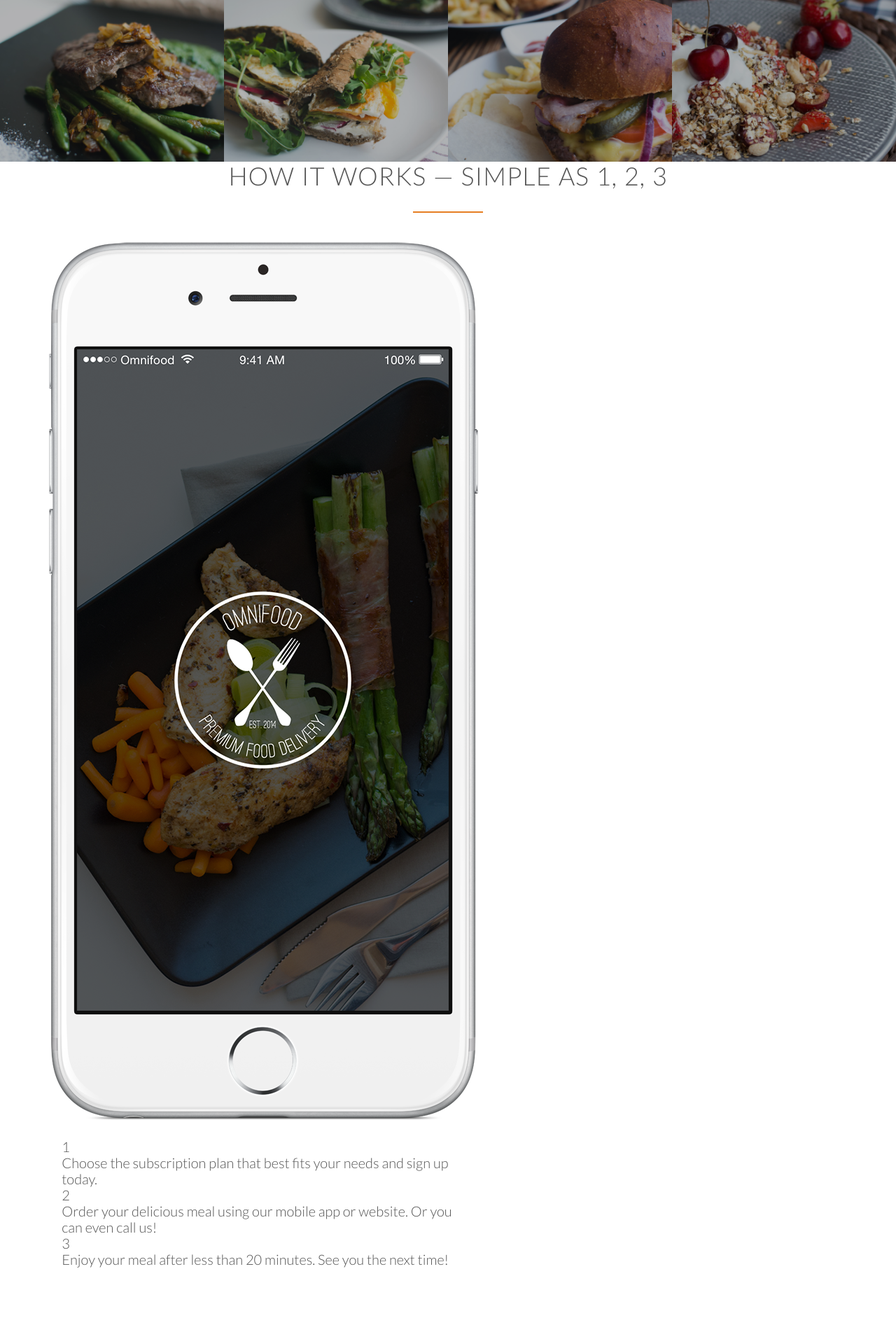
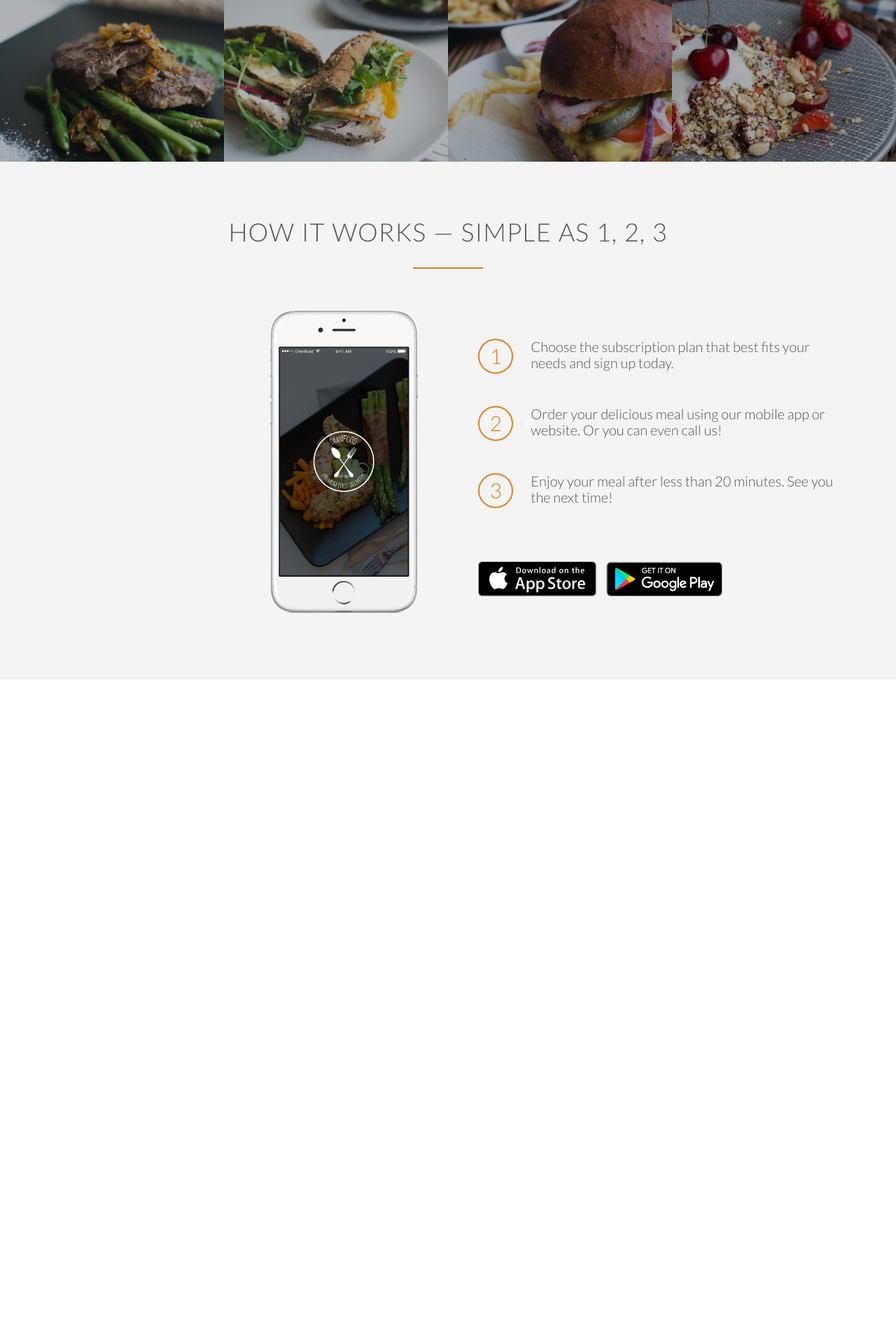
Before and after one commit to jfisher396/omni-food, a PHP site: page / in a window 1280 px wide. Shown: the part 1751-3654 px from the top of the page at 70% size. After the commit the page ends 2627 px from the top, so only its background shows below. Run offline with PHP 8.4, Linux system fonts and the light colour scheme; style sheets or scripts are compiled from the project's sources; some libraries are stand-ins or nearby versions.

Commit message:
how it works section complete

```diff
--- a/index.html
+++ b/index.html
@@ -95,7 +95,7 @@
 
     <!-- favorite meals section -->
     <section class="section-meals">
-      <ul class="meals-showcase">
+      <ul class="meals-showcase clearfix">
         <li>
           <figure class="meal-photo">
             <img src="resources/css/img/1.jpg" alt="Korean bibimbap with egg and vegetables" />
@@ -118,7 +118,7 @@
         </li>
       </ul>
 
-      <ul class="meals-showcase">
+      <ul class="meals-showcase clearfix">
         <li>
           <figure class="meal-photo">
             <img src="resources/css/img/5.jpg" alt="Paleo beef steak with vegetables" />
@@ -146,11 +146,14 @@
       <div class="row">
         <h2>How it works &mdash; Simple as 1, 2, 3</h2>
       </div>
+
       <div class="row">
-        <div class="col span 1-of-2">
+        <!-- left column -->
+        <div class="col span-1-of-2 steps-box">
           <img src="resources/css/img/app-iPhone.png" alt="Omnifood app on iPhone" class="app-screen">
         </div>
-        <div class="col span-1-of-2">
+        <!-- right column -->
+        <div class="col span-1-of-2 steps-box">
           <div class="works-step">
             <div>1</div>
             <p>Choose the subscription plan that best fits your needs and sign up today.</p>
@@ -163,9 +166,13 @@
             <div>3</div>
             <p>Enjoy your meal after less than 20 minutes. See you the next time!</p>
           </div>
+          <a href="#" class="btn-app-apple"><img src="resources/css/img/download-app.svg" alt="app store button"></a>
+          <a href="#" class="btn-app-android"><img src="resources/css/img/download-app-android.png" alt="play store button"></a>
         </div>
+
       </div>
     </section>
+
     <script src="resources/js/script.js"></script>
   </body>
 </html>
--- a/resources/css/style.css
+++ b/resources/css/style.css
@@ -20,6 +20,15 @@ html {
   font-weight: 300;
   font-size: 20px;
   text-rendering: optimizeLegibility;
+}
+
+.clearfix {zoom: 1}
+.clearfix:after {
+    content: '.';
+    clear: both;
+    display: block;
+    height: 0;
+    visibility: hidden;
 }
 
 .row {
@@ -241,3 +250,62 @@ header {
   transform: scale(1.03);
   opacity: 1;
 }
+
+/* ------------------------------------------------------------------------- */
+/* how-it-works section styling */
+/* ------------------------------------------------------------------------- */
+
+.section-steps {
+    background-color: #f4f4f4;
+}
+
+.steps-box {
+    margin-top: 30px;
+}
+
+.steps-box:first-child {
+    text-align: right;
+    padding-right: 3%;
+}
+
+.steps-box:last-child {
+    padding-left: 3%;
+    margin-top: 70px;
+}
+
+.app-screen {
+    width: 40%;
+}
+
+.works-step {
+    margin-bottom: 50px;
+}
+
+.works-step:last-of-type {
+    margin-bottom: 80px;
+}
+
+.works-step div {
+    color: var(--clr-1);
+    border: 2px solid var(--clr-1);
+    border-radius: 50%;
+    height: 50px;
+    width: 50px;
+    text-align: center;
+    padding: 5px;
+    float: left;
+    font-size: 150%;
+    margin-right: 25px;
+}
+
+.btn-app-apple img {
+    height: 50px;
+    width: auto;
+    margin-right: 10px;
+}
+
+.btn-app-android img {
+    height: 50px;
+    width: auto;
+    margin-right: 10px;
+}
```
Also changed, not shown: media/Omnifood Contents/download-app-android.png (deleted), resources/css/img/download-app-android.png (added), resources/css/img/download-app.svg (renamed from media/Omnifood Contents/download-app.svg).
